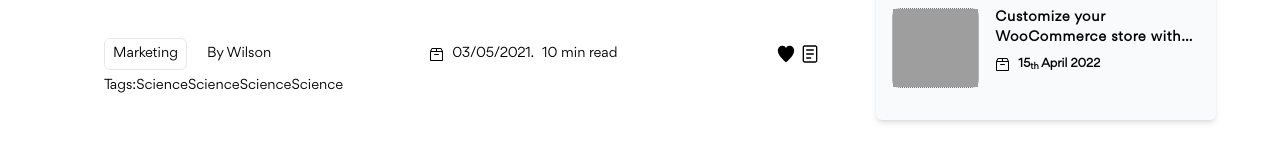
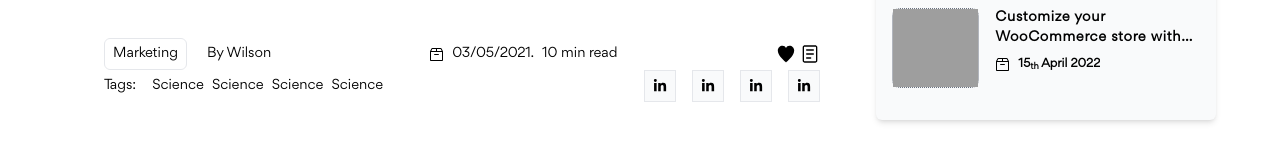
Before and after one commit to MakeMaker-Kit/MAKERMAKER, a React (Vite) app: page /1 in a window 1280 px wide. Shown: the part 553-713 px from the top of the page. Built offline with nearby package versions, Linux system fonts and the light colour scheme; grey boxes are pictures that could not be loaded; what tailwindcss-radix would draw is missing.

Commit message:
Complete add MainFooter Component

```diff
--- a/src/components/blog/blogdetailscontent/blogmain/MainFooter.tsx
+++ b/src/components/blog/blogdetailscontent/blogmain/MainFooter.tsx
@@ -12,13 +12,13 @@ const MainFooter = () => {
   const { containerWrapper, themeWrapper, boxFull, XFull } = themes;
   const {} = themeWrapper;
   const { flexRowCenterBetween, flexRowCenter, flexCenter } = flexLayout;
-  const {} = useIcon();
+  const { FaLinkedinIn } = useIcon();
   return (
     <>
       <div className={`${flexRowCenterBetween} ${mainLayout} ${textCustom}`}>
-        <div className={`${flexRowCenter}`}>
+        <div className={`${flexRowCenter} gap-x-4`}>
           <p>Tags: </p>
-          <ul className={`${flexRowCenter}`}>
+          <ul className={`${flexRowCenter} gap-x-2`}>
             {Array(4)
               .fill(0)
               .map((i) => (
@@ -26,12 +26,17 @@ const MainFooter = () => {
               ))}
           </ul>
         </div>
-        <ul className={classNames(`${flexRowCenter}`)}>
+        <ul className={classNames(`${flexRowCenter} gap-x-4`)}>
           {Array(4)
             .fill(0)
             .map((i) => (
-              <li key={i} className={classNames(`w-8 p-2 h-8`)}>
-                <div className={classNames(`${flexCenter} ${boxFull}`)}></div>
+              <li
+                key={i}
+                className={classNames(`w-8 p-2 h-8 bg-gray-50 border`)}
+              >
+                <div className={classNames(`${flexCenter} ${boxFull}`)}>
+                  <FaLinkedinIn />
+                </div>
               </li>
             ))}
         </ul>
```
